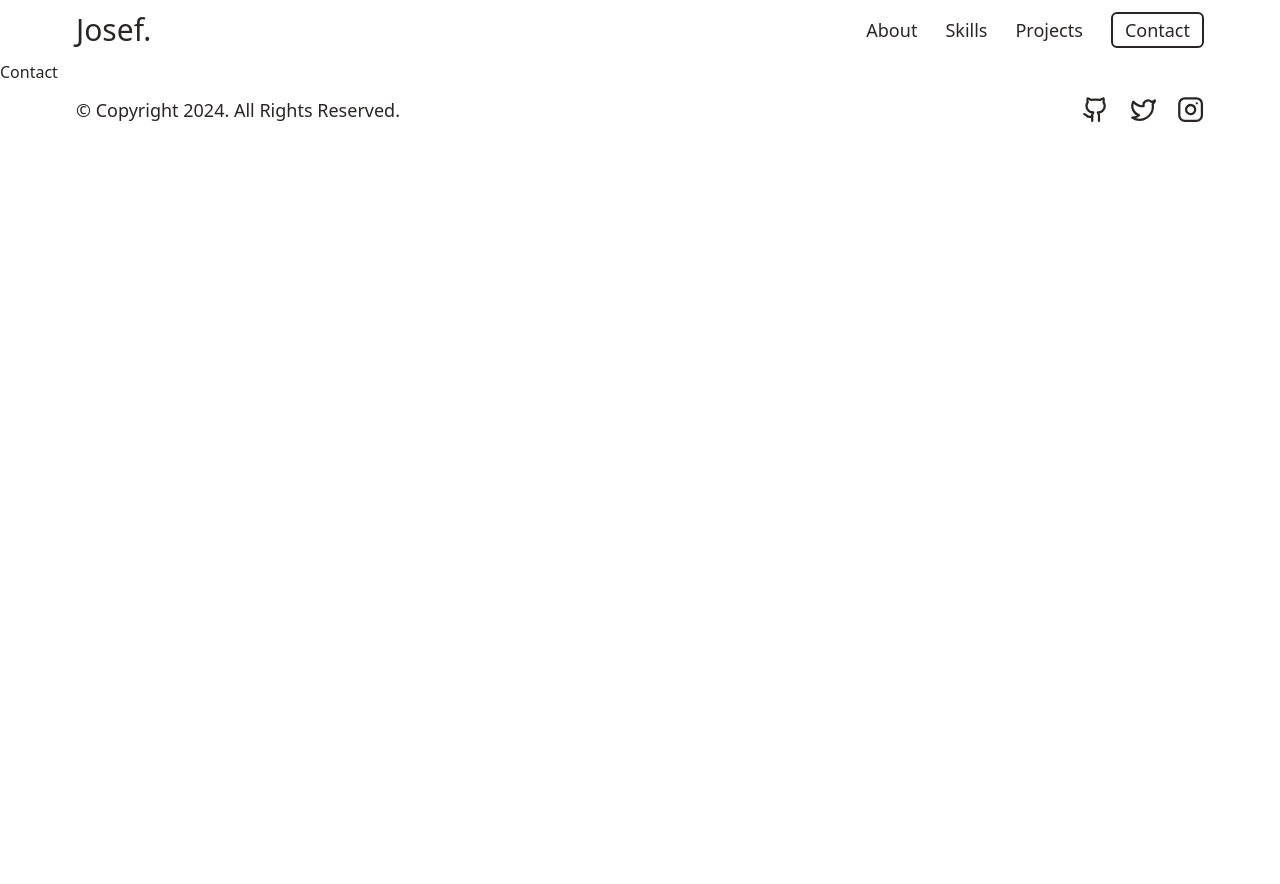
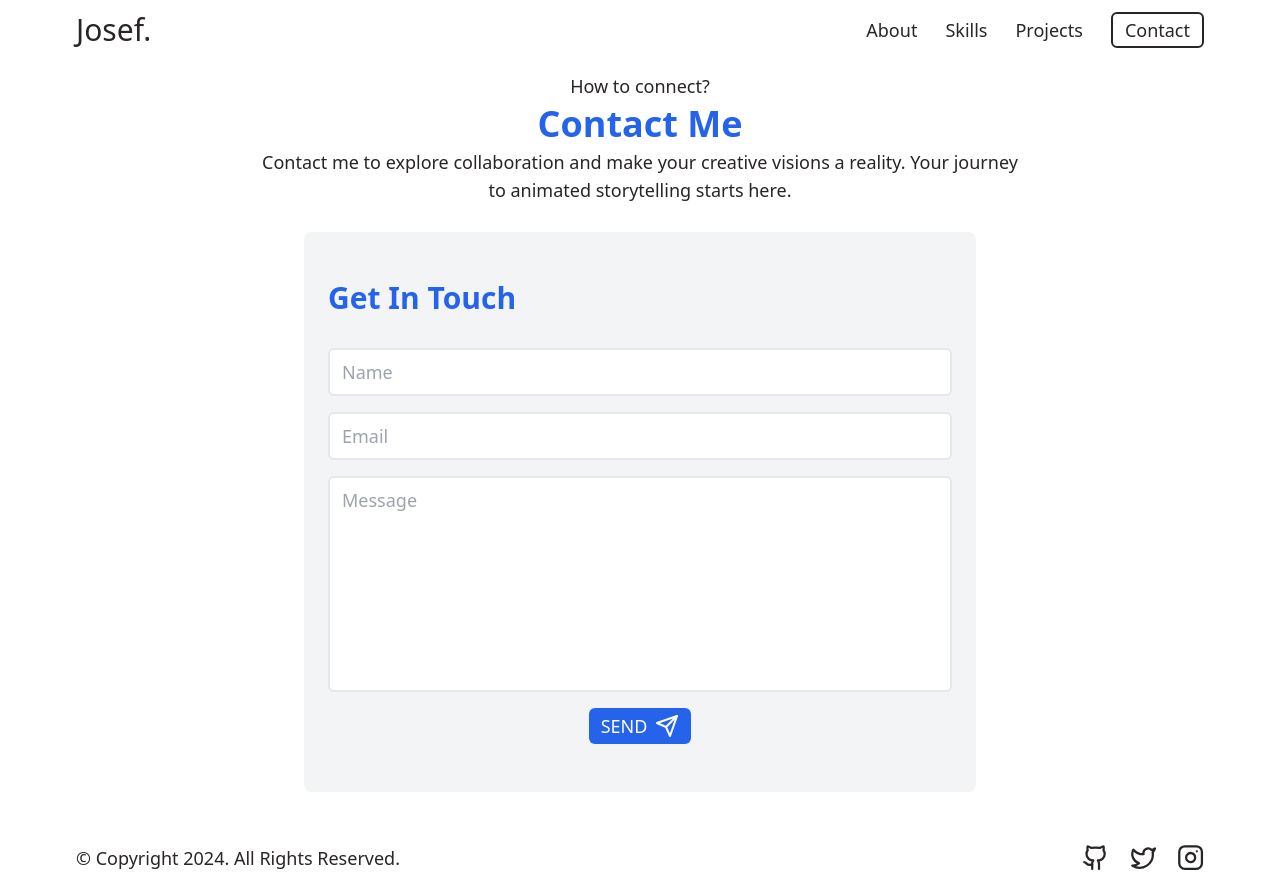
Before and after one commit to aay7ush/cdm-portfolio-website, a React (Vite) app: page /contact in a window 1280 px wide. Before the commit the page ends 800 px from the top, so only its background shows below. Built offline with nearby package versions, Linux system fonts and the light colour scheme.

Commit message:
feat: add contact page

```diff
--- a/package.json
+++ b/package.json
@@ -10,6 +10,7 @@
     "preview": "vite preview"
   },
   "dependencies": {
+    "@emailjs/browser": "^4.1.0",
     "lucide-react": "^0.337.0",
     "react": "^18.2.0",
     "react-dom": "^18.2.0",
--- a/src/pages/Contact.jsx
+++ b/src/pages/Contact.jsx
@@ -1,4 +1,140 @@
+import emailjs from '@emailjs/browser'
+import { Send } from 'lucide-react'
+import Intro from '../components/Intro'
+
 const Contact = () => {
-  return <div>Contact</div>
+  const handleSubmit = (e) => {
+    e.preventDefault()
+
+    const { name, email, message } = e.target
+
+    const PUBLIC_KEY = import.meta.env.VITE_PUBLIC_KEY
+    const SERVICE_ID = import.meta.env.VITE_SERVICE_ID
+    const TEMPLATE_ID = import.meta.env.TEMPLATE_ID
+
+    emailjs
+      .send(
+        SERVICE_ID,
+        TEMPLATE_ID,
+        {
+          from_name: name.value,
+          to_name: 'YOUR NAME',
+          from_email: email.value,
+          to_email: 'YOUR EMAIL',
+          message: message.value,
+        },
+        PUBLIC_KEY
+      )
+      .then(
+        () => {
+          alert("Thank You! I'll get back to you as soon as possible.")
+
+          name.value = ''
+          email.value = ''
+          message.value = ''
+        },
+        (error) => {
+          console.log(error)
+          alert('Something went wrong.')
+        }
+      )
+  }
+
+  return (
+    <article className="container">
+      <Intro
+        title="Contact Me"
+        subtitle="How to connect?"
+        body="Contact me to explore collaboration and make your creative visions a reality. Your journey to animated storytelling starts here."
+      />
+
+      <form
+        action="#"
+        className="max-w-2xl mx-auto my-7 grid gap-4 bg-gray-100 rounded-lg px-6 py-12"
+        onSubmit={handleSubmit}
+      >
+        <h4 className="mb-4 text-3xl font-bold text-blue-600">Get In Touch</h4>
+        <input
+          type="text"
+          name="name"
+          placeholder="Name"
+          required
+          className="input"
+        />
+        <input
+          type="email"
+          name="email"
+          placeholder="Email"
+          required
+          className="input"
+        />
+        <textarea
+          name="message"
+          rows="7"
+          placeholder="Message"
+          required
+          className="resize-none input"
+        ></textarea>
+        <button type="submit" className="btn-primary mx-auto">
+          <span>Send</span>
+          <Send />
+        </button>
+      </form>
+    </article>
+  )
 }
 export default Contact
+
+{
+  /* <script>
+  import emailjs from "@emailjs/browser"
+
+  const form = document.querySelector("form") as HTMLFormElement
+
+
+
+  const handleSubmit = (e: Event) => {
+    e.preventDefault()
+
+    const name = document.querySelector(
+      "input[name='name']"
+    ) as HTMLInputElement
+    const email = document.querySelector(
+      "input[name='email']"
+    ) as HTMLInputElement
+    const message = document.querySelector(
+      "textarea[name='message']"
+    ) as HTMLTextAreaElement
+
+    emailjs
+      .send(
+        SERVICE_ID,
+        TEMPLATE_ID,
+        {
+          from_name: name.value,
+          to_name: "Sadhna",
+          from_email: email.value,
+          to_email: "sadhnakaithwas28@gmail.com",
+          message: message.value,
+        },
+        PUBLIC_KEY
+      )
+      .then(
+        () => {
+          alert("Thank You! I'll get back to you as soon as possible.")
+
+          name.value = ""
+          email.value = ""
+          message.value = ""
+        },
+        (error) => {
+          console.log(error)
+
+          alert("Something went wrong.")
+        }
+      )
+  }
+
+  form.addEventListener("submit", (e) => handleSubmit(e))
+</script> */
+}
```
Also changed, not shown: 2 other files (tests, documents, lock files or other folders).
